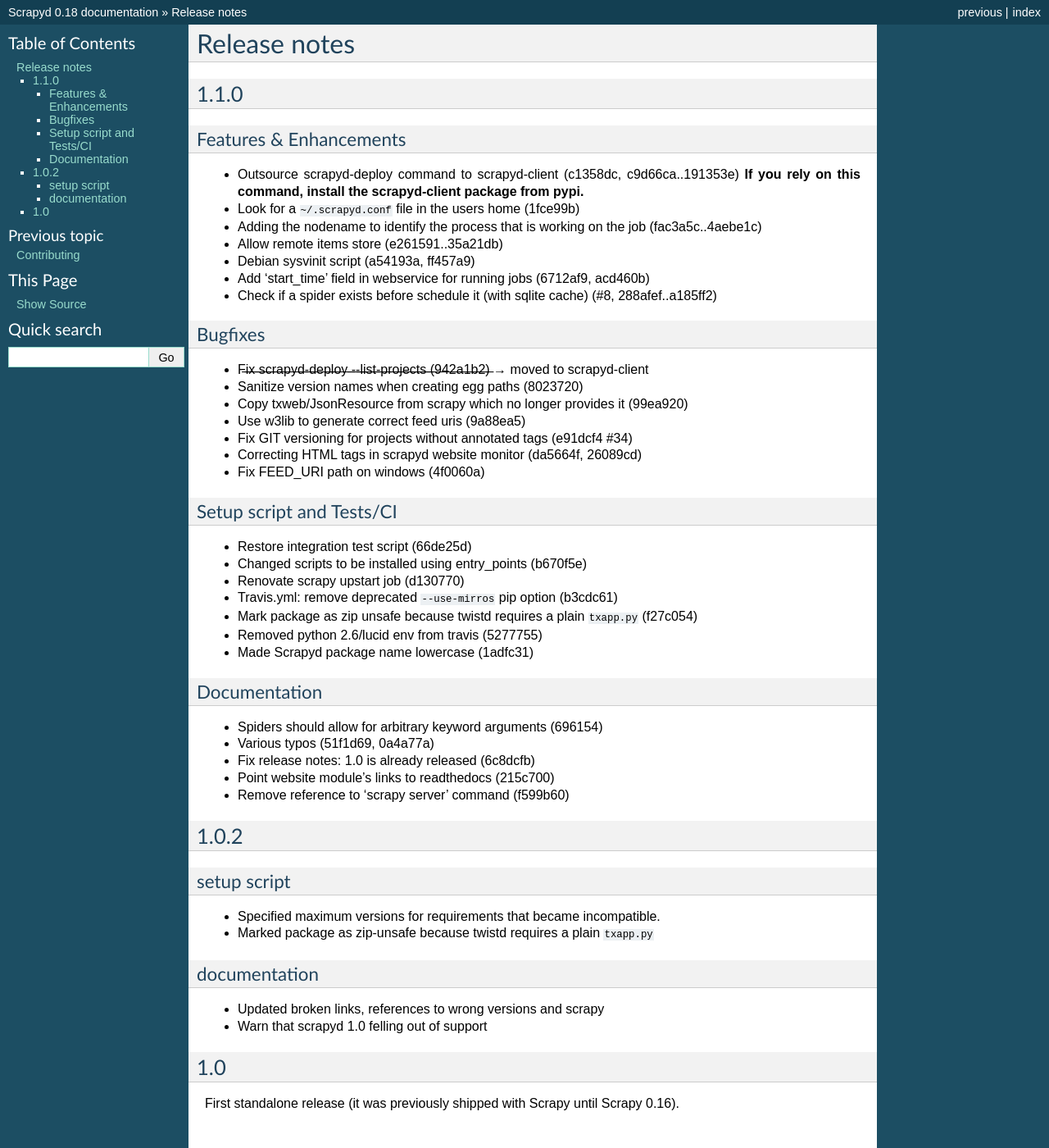
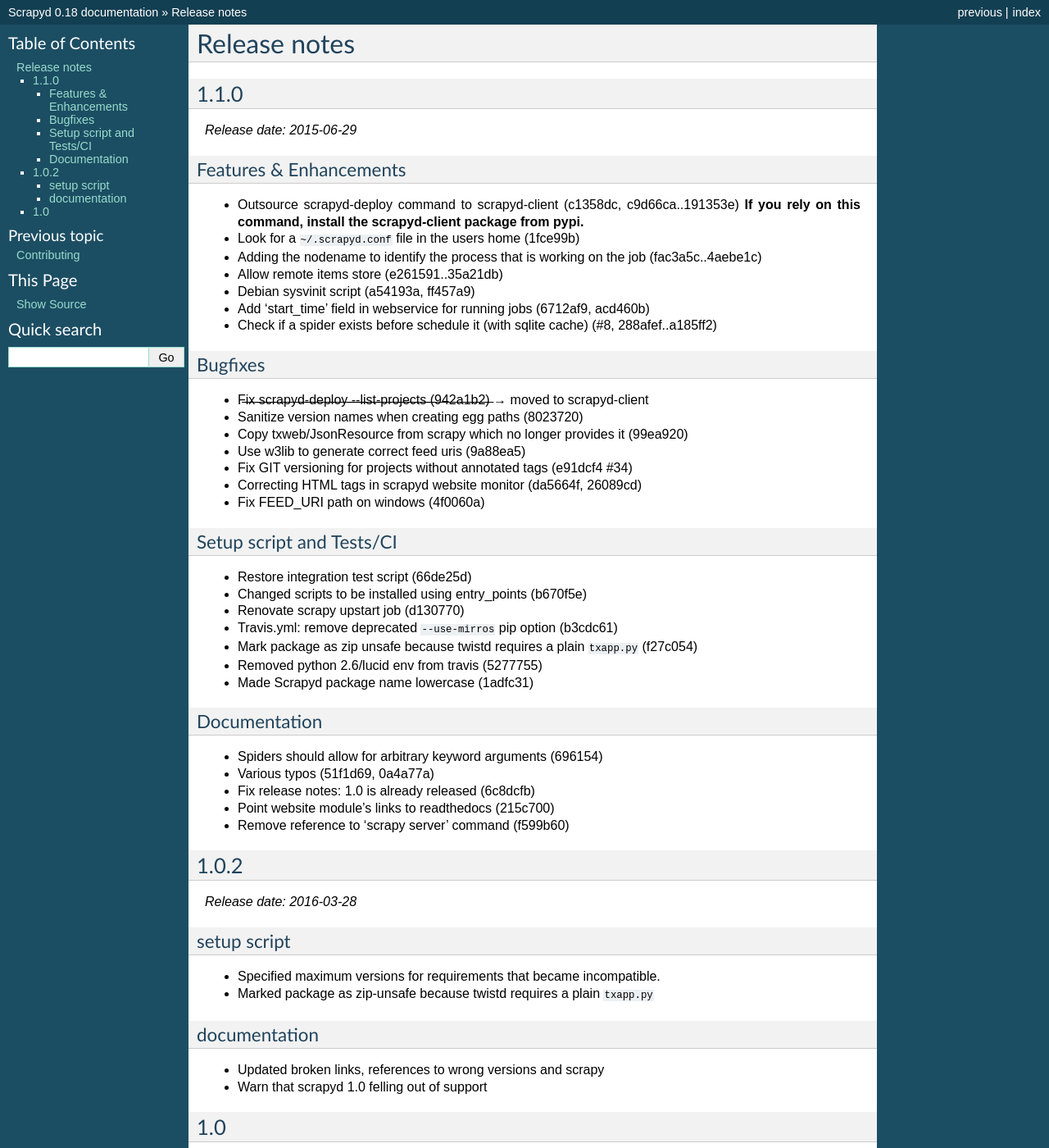
Before and after one commit to scrapy/scrapyd, a Sphinx documentation site: the page built from docs/news.rst, in a window 1280 px wide and 1400 px high. Shown: the whole window at 82% size. Built offline with Sphinx 7.4.7, drawn with Linux system fonts in a browser that asks for light colours; some of the changed text lies outside the part shown.

Commit message:
add release dates

```diff
--- a/docs/news.rst
+++ b/docs/news.rst
@@ -5,6 +5,7 @@
 
 1.1.0
 -----
+*Release date: 2015-06-29*
 
 Features & Enhancements
 ~~~~~~~~~~~~~~~~~~~~~~~
@@ -51,6 +52,7 @@
 
 1.0.2
 -----
+*Release date: 2016-03-28*
 
 setup script
 ~~~~~~~~~~~~
@@ -66,5 +68,6 @@
 
 1.0
 ---
+*Release date: 2013-09-02*
 
 First standalone release (it was previously shipped with Scrapy until Scrapy 0.16).
```
